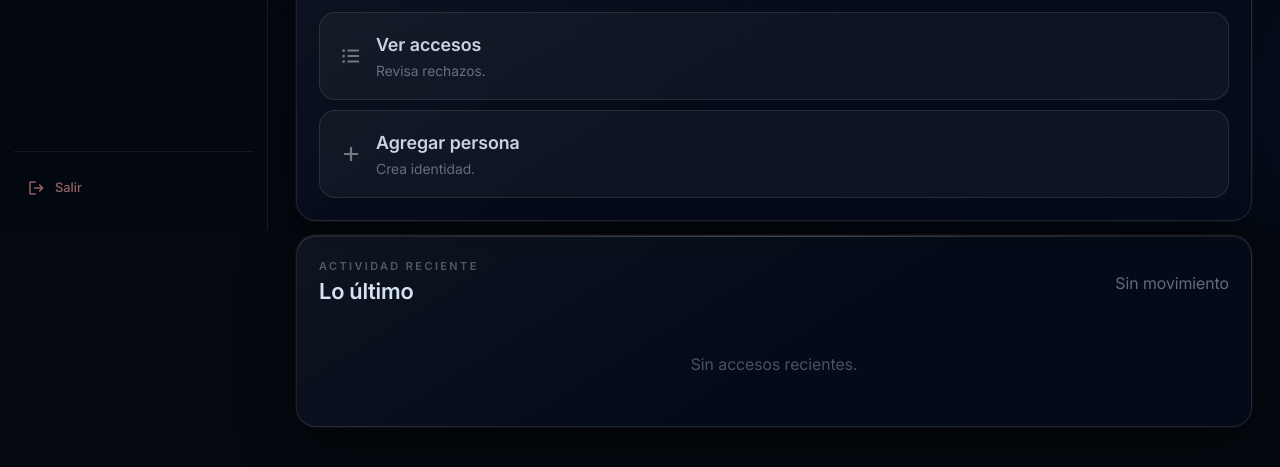
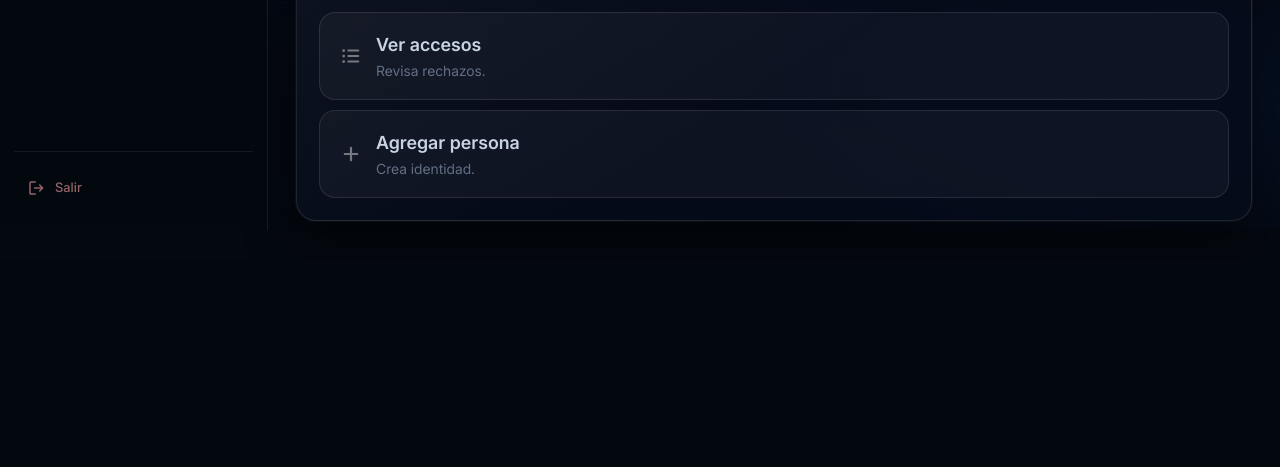
Before and after one commit to Mukinma/Vireom, a Python web app: template frontend/templates/admin.html in a window 1280 px wide. Shown: the part 570-1037 px from the top of the page. After the commit the page ends 800 px from the top, so only its background shows below. Run offline with Jinja, Linux system fonts and the light colour scheme; the template is opened without the code that fills it: most values are stand-ins (such as "Sample title", 1, 10 or a date in 2020).

Commit message:
Eliminar actividades recientes de la página principal

```diff
--- a/frontend/static/css/admin.css
+++ b/frontend/static/css/admin.css
@@ -524,43 +524,6 @@ hr.separator, .separator {
 .resumen-action-btn__content { display: flex; flex-direction: column; flex: 1; }
 .resumen-action-btn strong { font-size: 18px; font-weight: 600; display: block; }
 .resumen-action-btn small { font-size: 14px; color: rgba(180, 200, 230, 0.5); display: block; margin-top: 2px; }
-
-/* Timeline */
-.resumen-timeline__head { flex-wrap: wrap; }
-.resumen-timeline__meta { font-size: 13px; color: rgba(180, 200, 230, 0.45); align-self: center; }
-.resumen-timeline__list { display: flex; flex-direction: column; }
-.resumen-empty-state {
-  font-size: 16px; color: rgba(180, 200, 230, 0.38);
-  text-align: center; padding: 28px 0; margin: 0;
-}
-
-/* Timeline items (rendered by admin.js) */
-.resumen-timeline__item {
-  display: flex; align-items: flex-start; gap: 12px;
-  padding: 14px 0;
-  border-bottom: 1px solid rgba(255, 255, 255, 0.05);
-  min-height: 56px;
-}
-.resumen-timeline__item:last-child { border-bottom: none; }
-
-.resumen-timeline__marker {
-  width: 7px; height: 7px; border-radius: 50%;
-  background: rgba(180, 200, 230, 0.38);
-  flex-shrink: 0; margin-top: 8px;
-}
-.resumen-timeline__item.is-success .resumen-timeline__marker { background: #4ade80; }
-.resumen-timeline__item.is-danger  .resumen-timeline__marker { background: #f87171; }
-.resumen-timeline__item.is-blocked .resumen-timeline__marker { background: #fbbf24; }
-.resumen-timeline__item.is-manual  .resumen-timeline__marker { background: rgba(180, 200, 230, 0.6); }
-
-.resumen-timeline__content { flex: 1; min-width: 0; }
-.resumen-timeline__row {
-  display: flex; align-items: center; justify-content: space-between; gap: 8px;
-}
-.resumen-timeline__row strong { font-size: 17px; font-weight: 500; color: rgba(225, 238, 255, 0.9); }
-.resumen-timeline__row--meta { margin-top: 3px; }
-.resumen-timeline__time { font-size: 14px; color: rgba(180, 200, 230, 0.5); }
-.resumen-timeline__confidence { font-size: 13px; color: rgba(180, 200, 230, 0.4); }
 
 /* ══════════════════════════════════════════════════════
    VIEW: PERSONAS
--- a/frontend/static/js/admin.js
+++ b/frontend/static/js/admin.js
@@ -84,8 +84,6 @@ const resumenMetricSuccess = document.getElementById('resumenMetricSuccess');
 const resumenMetricManual = document.getElementById('resumenMetricManual');
 const resumenActionHint = document.getElementById('resumenActionHint');
 const resumenActionStack = document.getElementById('resumenActionStack');
-const resumenTimelineList = document.getElementById('resumenTimelineList');
-const resumenTimelineMeta = document.getElementById('resumenTimelineMeta');
 
 const resumenActionButtons = {
   accesos: document.getElementById('resumenActionAccesos'),
@@ -329,7 +327,6 @@ function getAccessResultMeta(result) {
     return {
       label: 'Reconocido',
       badgeClass: 'badge--active',
-      timelineTone: 'is-success',
       isGranted: true,
       isDenied: false,
       isManual: false,
@@ -342,7 +339,6 @@ function getAccessResultMeta(result) {
     return {
       label: 'Manual',
       badgeClass: 'badge--manual',
-      timelineTone: 'is-manual',
       isGranted: false,
       isDenied: false,
       isManual: true,
@@ -355,7 +351,6 @@ function getAccessResultMeta(result) {
     return {
       label: 'Bloqueado',
       badgeClass: 'badge--blocked',
-      timelineTone: 'is-blocked',
       isGranted: false,
       isDenied: true,
       isManual: false,
@@ -374,7 +369,6 @@ function getAccessResultMeta(result) {
     return {
       label: 'Rechazado',
       badgeClass: 'badge--inactive',
-      timelineTone: 'is-danger',
       isGranted: false,
       isDenied: true,
       isManual: false,
@@ -386,7 +380,6 @@ function getAccessResultMeta(result) {
   return {
     label: result || tr('Sin dato'),
     badgeClass: 'badge--neutral',
-    timelineTone: 'is-neutral',
     isGranted: false,
     isDenied: false,
     isManual: false,
@@ -692,43 +685,7 @@ function computeResumenModel(users, logs, status) {
       modelReady,
       alertState,
     }),
-    timeline: logs.slice(0, 5),
   };
-}
-
-function renderResumenTimeline(items) {
-  if (!resumenTimelineList) return;
-  if (resumenTimelineMeta) {
-    resumenTimelineMeta.textContent = items.length ? `${items.length} ${tr('eventos')}` : tr('Sin movimiento');
-  }
-
-  if (!items.length) {
-    resumenTimelineList.innerHTML = `<p class="resumen-empty-state">${tr('Sin accesos recientes.')}</p>`;
-    return;
-  }
-
-  resumenTimelineList.innerHTML = items.map((item) => {
-    const resultMeta = getAccessResultMeta(item.resultado);
-    const confidenceMarkup = item.confianza == null
-      ? ''
-      : `<span class="resumen-timeline__confidence">${escapeHtml(formatConfidence(item.confianza))}</span>`;
-
-    return `
-      <article class="resumen-timeline__item ${resultMeta.timelineTone}">
-        <div class="resumen-timeline__marker" aria-hidden="true"></div>
-        <div class="resumen-timeline__content">
-          <div class="resumen-timeline__row">
-            <strong>${escapeHtml(item.nombre || tr('Desconocido'))}</strong>
-            <span class="badge ${resultMeta.badgeClass}">${escapeHtml(tr(resultMeta.label))}</span>
-          </div>
-          <div class="resumen-timeline__row resumen-timeline__row--meta">
-            <span class="resumen-timeline__time">${escapeHtml(formatLogMoment(item.fecha))}</span>
-            ${confidenceMarkup}
-          </div>
-        </div>
-      </article>
-    `;
-  }).join('');
 }
 
 function renderResumenActions(actionPlan) {
@@ -772,7 +729,6 @@ function renderResumen(model) {
   if (resumenMetricManual) resumenMetricManual.textContent = model.todayManual;
 
   renderResumenActions(model.actionPlan);
-  renderResumenTimeline(model.timeline);
   resumenHero.closest('.resumen-layout')?.classList.add('is-live');
 }
 
--- a/frontend/static/js/i18n.js
+++ b/frontend/static/js/i18n.js
@@ -180,10 +180,6 @@
     'Revisa rechazos.': 'Review rejections.',
     'Agregar persona': 'Add person',
     'Crea identidad.': 'Create identity.',
-    'Actividad reciente': 'Recent activity',
-    'Lo último': 'Latest',
-    'Sin movimiento': 'No activity',
-    'Sin accesos recientes.': 'No recent access.',
 
     /* Admin — personas */
     'Nombre completo': 'Full name',
@@ -452,7 +448,6 @@
     'ultimo evento': 'last event',
     'Vigilar': 'Monitor',
     'Estable': 'Stable',
-    'eventos': 'events',
     'Desconocido': 'Unknown',
     'segundo': 'second',
     'segundos': 'seconds',
--- a/frontend/templates/admin.html
+++ b/frontend/templates/admin.html
@@ -101,20 +101,6 @@
                   <small data-i18n>Crea identidad.</small>
                 </span>
               </button>
-            </div>
-          </section>
-
-          <section class="card resumen-timeline" aria-labelledby="resumenTimelineTitle">
-            <div class="section-head-row resumen-timeline__head">
-              <div>
-                <p class="resumen-panel-head__eyebrow" data-i18n>Actividad reciente</p>
-                <h2 id="resumenTimelineTitle" data-i18n>Lo último</h2>
-              </div>
-              <p class="muted text-sm resumen-timeline__meta" id="resumenTimelineMeta" data-i18n>Sin movimiento</p>
-            </div>
-
-            <div class="resumen-timeline__list" id="resumenTimelineList" aria-live="polite">
-              <p class="resumen-empty-state" data-i18n>Sin accesos recientes.</p>
             </div>
           </section>
         </div>
```
